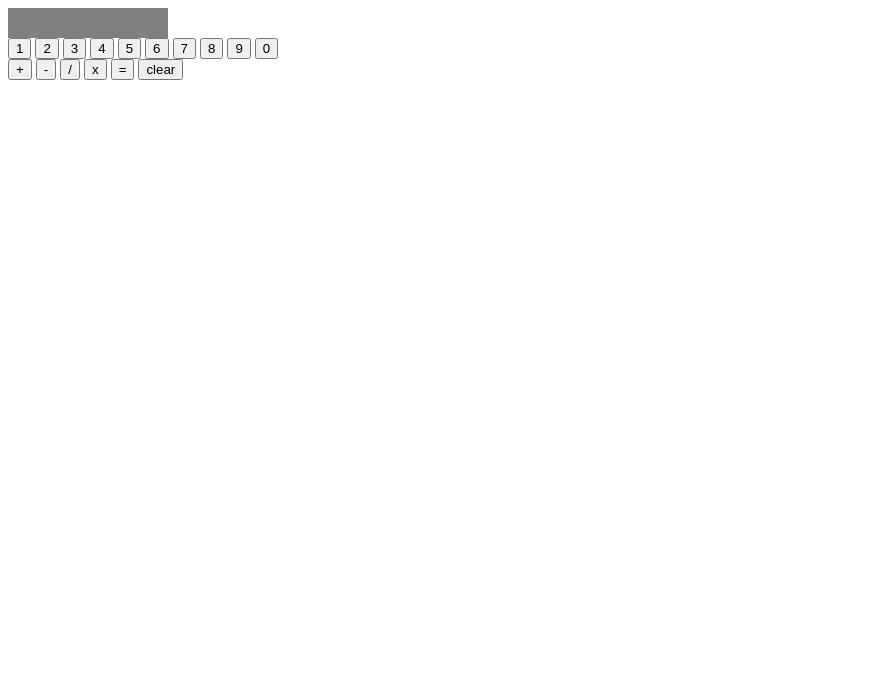
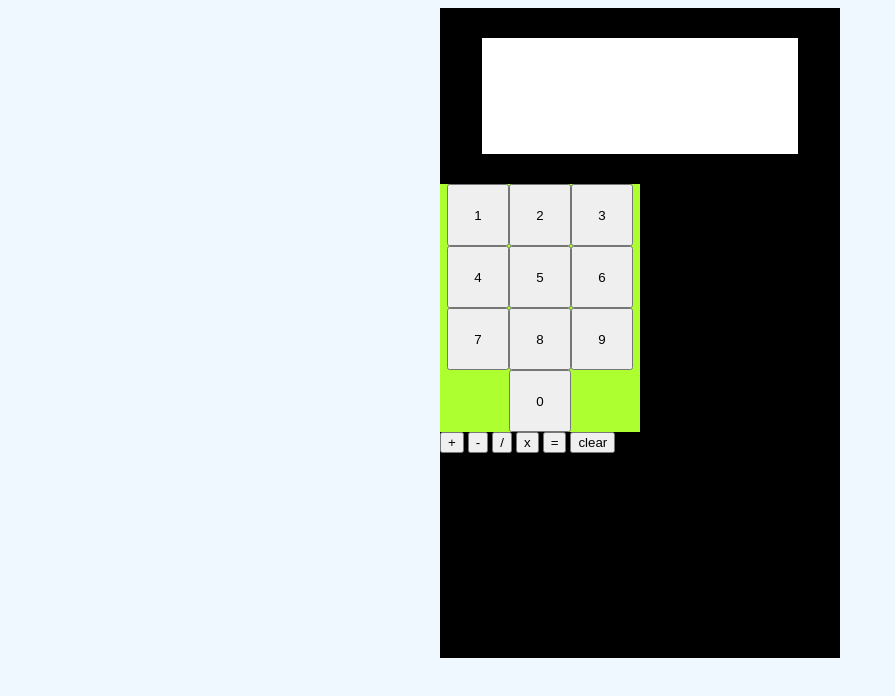
Before and after one commit to hiromikoreyes/calculator, a plain HTML site: page index.html in a window 1280 px wide. Shown: the whole page, without its empty margins (0-895 px from the left). Drawn offline with Linux system fonts and the light colour scheme.

Commit message:
Implemented basic css

```diff
--- a/app.js
+++ b/app.js
@@ -89,9 +89,10 @@ clear.addEventListener('click', () =>{
 
 //equal button
 function equals(){
-    displayValue = operate(currentOperator, (previousValue/1), (displayValue/1));
-    displayScreen.textContent = displayValue;
-
+    if (previousValue != ''){
+        displayValue = operate(currentOperator, (previousValue/1), (displayValue/1));
+        displayScreen.textContent = displayValue;
+    }
 }
 
 equal.addEventListener('click', () => {
--- a/index.html
+++ b/index.html
@@ -10,9 +10,10 @@
     </head>
 
     <body>
-        <div id="display-screen" style="background-color:grey; width: 160px; height: 30px; font-size: 20px;">
+        <div id="calculator">
+            <div id="display-screen"></div>
 
-        </div>
+            <div class="buttons">
                 <div id="number-grid">
                     <button id="one">1</button>
                     <button id="two">2</button>
@@ -34,6 +35,8 @@
                     <button id="equal">=</button>
                     <button id="clear">clear</button>
                 </div>
+            </div>
+        </div>
     </body>
 
 
--- a/style.css
+++ b/style.css
@@ -0,0 +1,42 @@
+body{
+    display: flex;
+    align-items: center;
+    justify-content: center;
+    background-color: aliceblue;
+}
+
+#calculator{
+    display: flex;
+    flex-direction: column;
+    align-items: center;
+    gap: 30px;
+
+    background-color: black;
+    width: 400px;
+    height: 650px;
+}
+
+
+#display-screen{
+    margin-top: 30px;
+    width: 300px;
+    height: 100px;
+    padding: 8px;
+    background-color: white;
+}
+
+#number-grid{
+    display: flex;
+    flex-wrap: wrap;
+    width: 50%;
+    background-color: greenyellow;
+    justify-content: center;
+    align-self: flex-start;
+
+}
+
+
+#number-grid button{
+    width: 62px;
+    height: 62px;
+}
```
Lines whose indentation alone changed are shown as unchanged.
